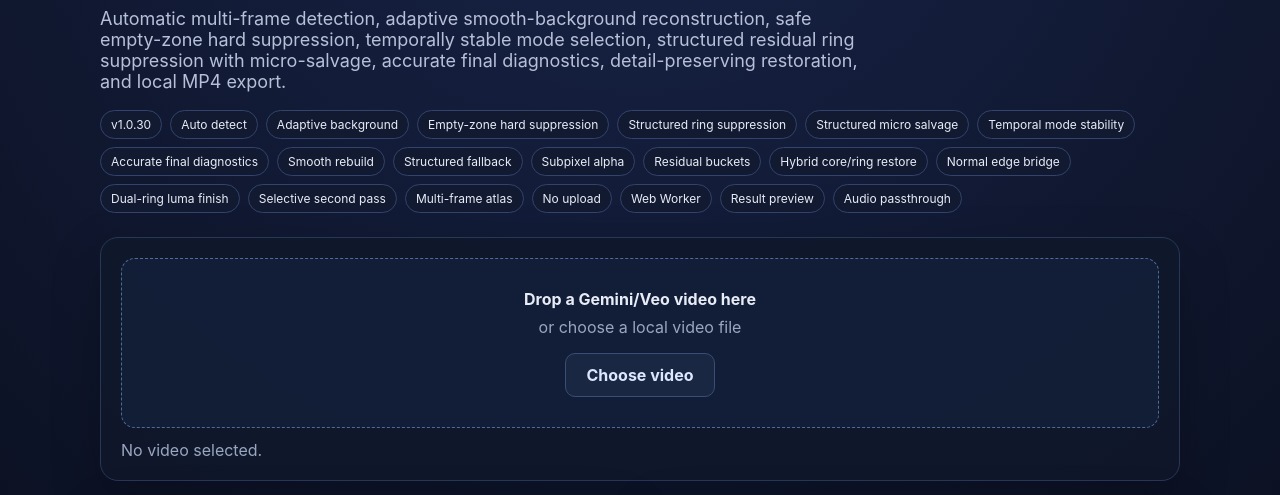
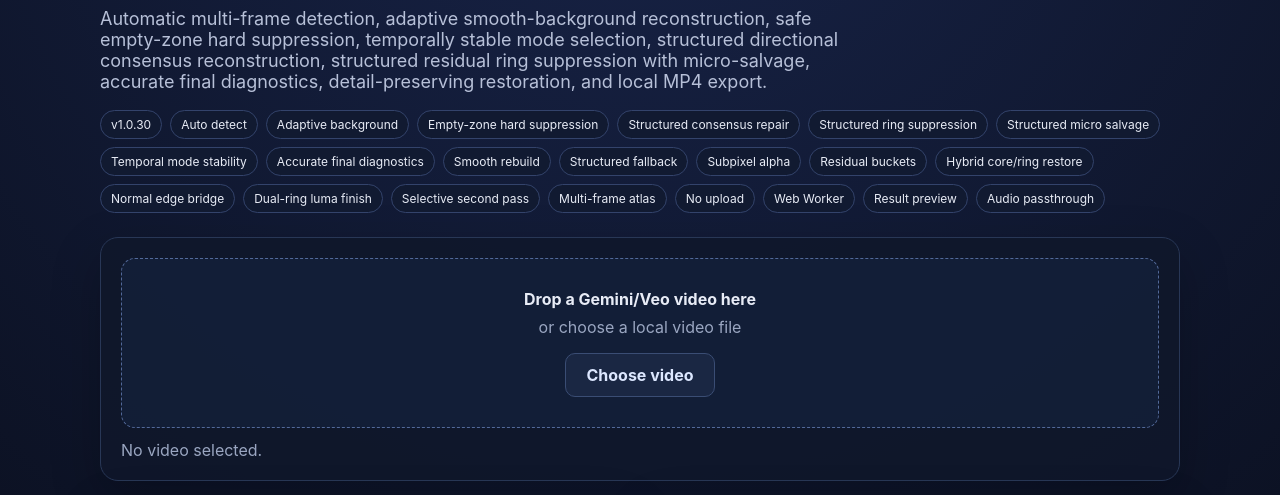
Before and after one commit to dhvu1990/gemini-video-watermark-cleaner, a website built with Vite: page index.html in a window 1280 px wide. Shown: the part 236-731 px from the top of the page. Built offline with nearby package versions, Linux system fonts and the light colour scheme.

Commit message:
chore: refresh visible UI version for v1.0.31

```diff
--- a/index.html
+++ b/index.html
@@ -4,7 +4,7 @@
   <meta charset="UTF-8" />
   <meta name="viewport" content="width=device-width,initial-scale=1" />
   <meta name="color-scheme" content="dark light" />
-  <title>Gemini Video Watermark Cleaner v1.0.26</title>
+  <title>Gemini Video Watermark Cleaner v1.0.31</title>
   <link rel="stylesheet" href="/src/styles.css" />
 </head>
 <body>
@@ -12,8 +12,8 @@
     <header class="hero">
       <p class="eyebrow">LOCAL-FIRST VIDEO TOOL</p>
       <h1>Gemini Video Watermark Cleaner</h1>
-      <p>Automatic multi-frame detection, adaptive smooth-background reconstruction, safe empty-zone hard suppression, temporally stable mode selection, structured residual ring suppression with micro-salvage, accurate final diagnostics, detail-preserving restoration, and local MP4 export.</p>
-      <div class="badges"><span>v1.0.26</span><span>Auto detect</span><span>Adaptive background</span><span>Empty-zone hard suppression</span><span>Structured ring suppression</span><span>Structured micro salvage</span><span>Temporal mode stability</span><span>Accurate final diagnostics</span><span>Smooth rebuild</span><span>Structured fallback</span><span>Subpixel alpha</span><span>Residual buckets</span><span>Hybrid core/ring restore</span><span>Normal edge bridge</span><span>Dual-ring luma finish</span><span>Selective second pass</span><span>Multi-frame atlas</span><span>No upload</span><span>Web Worker</span><span>Result preview</span><span>Audio passthrough</span></div>
+      <p>Automatic multi-frame detection, adaptive smooth-background reconstruction, safe empty-zone hard suppression, temporally stable mode selection, structured directional consensus reconstruction, structured residual ring suppression with micro-salvage, accurate final diagnostics, detail-preserving restoration, and local MP4 export.</p>
+      <div class="badges"><span>v1.0.31</span><span>Auto detect</span><span>Adaptive background</span><span>Empty-zone hard suppression</span><span>Structured consensus repair</span><span>Structured ring suppression</span><span>Structured micro salvage</span><span>Temporal mode stability</span><span>Accurate final diagnostics</span><span>Smooth rebuild</span><span>Structured fallback</span><span>Subpixel alpha</span><span>Residual buckets</span><span>Hybrid core/ring restore</span><span>Normal edge bridge</span><span>Dual-ring luma finish</span><span>Selective second pass</span><span>Multi-frame atlas</span><span>No upload</span><span>Web Worker</span><span>Result preview</span><span>Audio passthrough</span></div>
     </header>
 
     <section class="panel">
@@ -127,7 +127,7 @@
           </div>
         </div>
         <label class="check"><input id="adaptiveAlpha" type="checkbox" checked /> Adaptive body gain with calibration clamp</label>
-        <label class="check"><input id="temporalStabilize" type="checkbox" checked /> Empty-zone hard suppression + smooth rebuild + structured ring micro-salvage + temporal mode stability + detail-preserving fallback + atlas</label>
+        <label class="check"><input id="temporalStabilize" type="checkbox" checked /> Empty-zone hard suppression + smooth rebuild + structured consensus repair + structured ring micro-salvage + temporal mode stability + detail-preserving fallback + atlas</label>
         <label class="check"><input id="forceCleanup" type="checkbox" /> Force cleanup when confidence is low</label>
       </div>
     </section>
```
